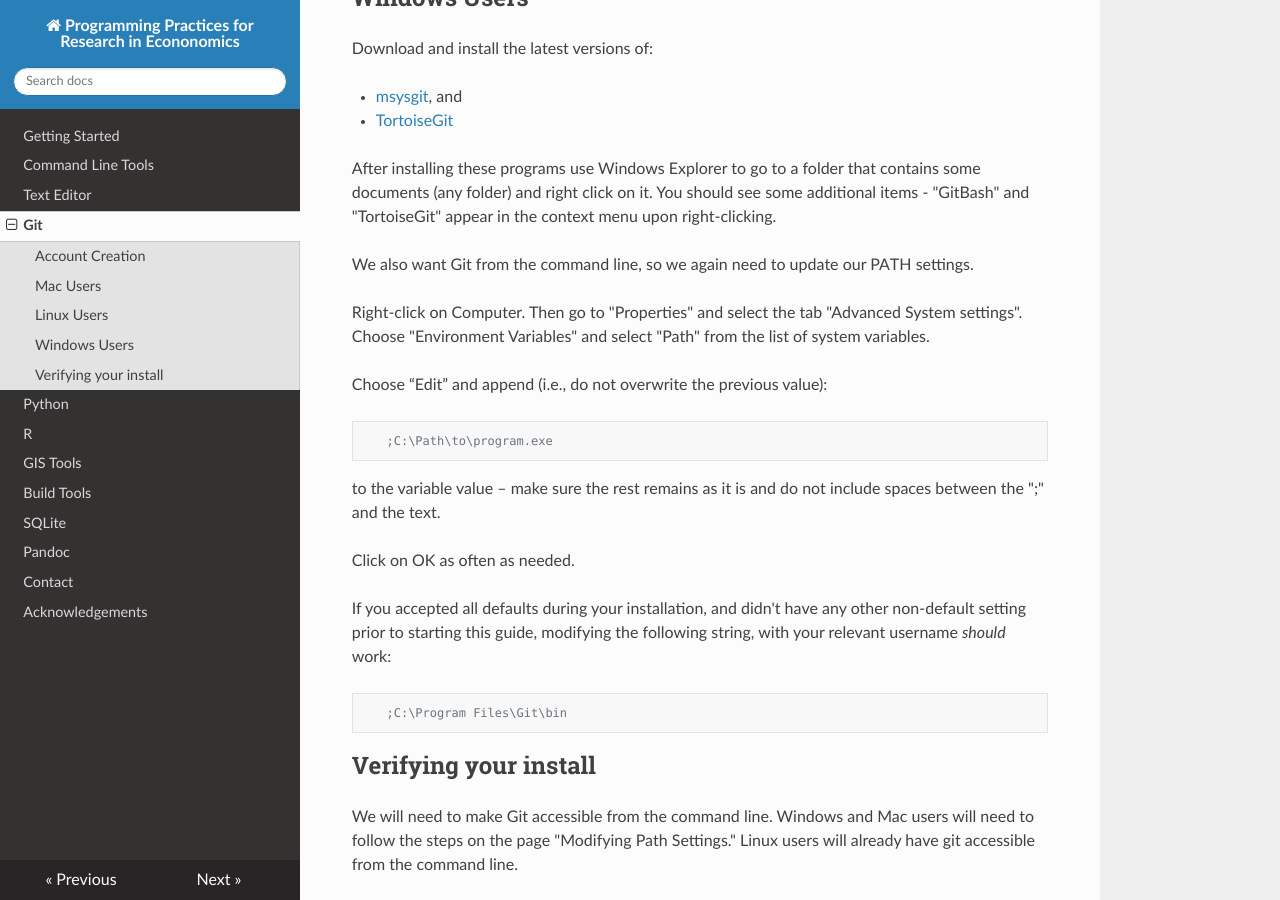
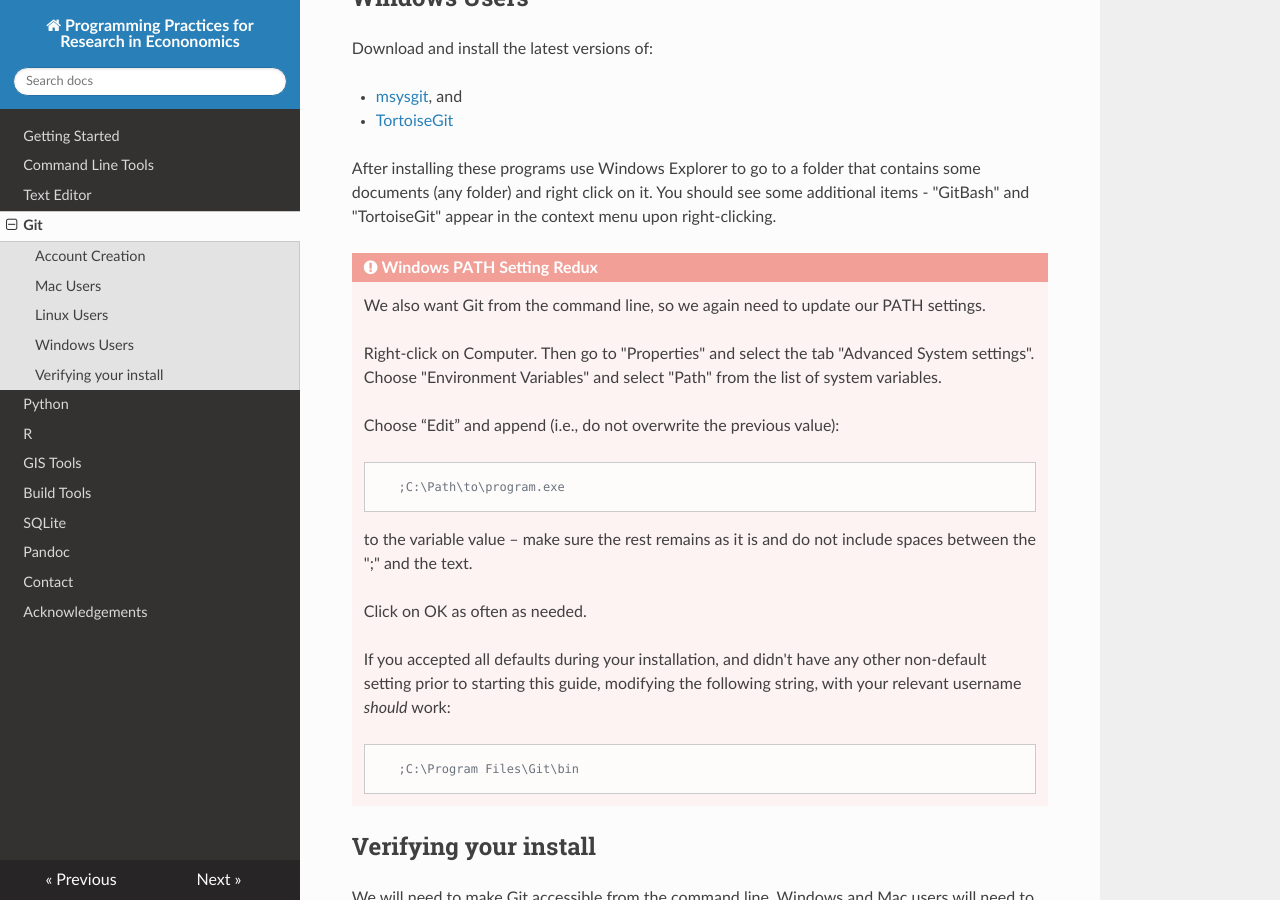
Before and after one commit to pp4rs/DEPRECATED-installation-guide, an MkDocs documentation site: the page built from docs/gitInstall.md, in a window 1280 px wide and 900 px high, scrolled down 755 px. Built offline with MkDocs 1.6.1, drawn with Linux system fonts in a browser that asks for light colours; nearby versions of some CDN libraries; old or Windows-style settings are respelled for this version of MkDocs.

Commit message:
put path setting information in a special box for windows user

```diff
--- a/docs/gitInstall.md
+++ b/docs/gitInstall.md
@@ -32,21 +32,23 @@ Follow the steps documented [here](https://git-scm.com/download/linux) to instal
  After installing these programs use Windows Explorer to go to a folder that contains some documents (any folder) and right click on it.
  You should see some additional items - "GitBash" and "TortoiseGit" appear in the context menu upon right-clicking.
 
-We also want Git from the command line, so we again need to update our PATH settings.
 
-Right-click on Computer. Then go to "Properties" and select the tab "Advanced System settings". Choose "Environment Variables" and select "Path" from the list of system variables.
+!!! danger "Windows PATH Setting Redux"
+    We also want Git from the command line, so we again need to update our PATH settings.
 
-Choose “Edit” and append (i.e., do not overwrite the previous value):
+    Right-click on Computer. Then go to "Properties" and select the tab "Advanced System settings". Choose "Environment Variables" and select "Path" from the list of system variables.
 
-       ;C:\Path\to\program.exe
+    Choose “Edit” and append (i.e., do not overwrite the previous value):
 
-to the variable value – make sure the rest remains as it is and do not include spaces between the ";" and the text.
+           ;C:\Path\to\program.exe
 
-Click on OK as often as needed.
+    to the variable value – make sure the rest remains as it is and do not include spaces between the ";" and the text.
 
-If you accepted all defaults during your installation, and didn't have any other non-default setting prior to starting this guide, modifying the following string, with your relevant username *should* work:
+    Click on OK as often as needed.
 
-       ;C:\Program Files\Git\bin
+    If you accepted all defaults during your installation, and didn't have any other non-default setting prior to starting this guide, modifying the following string, with your relevant username *should* work:
+
+           ;C:\Program Files\Git\bin
 
 
 ## Verifying your install
```
